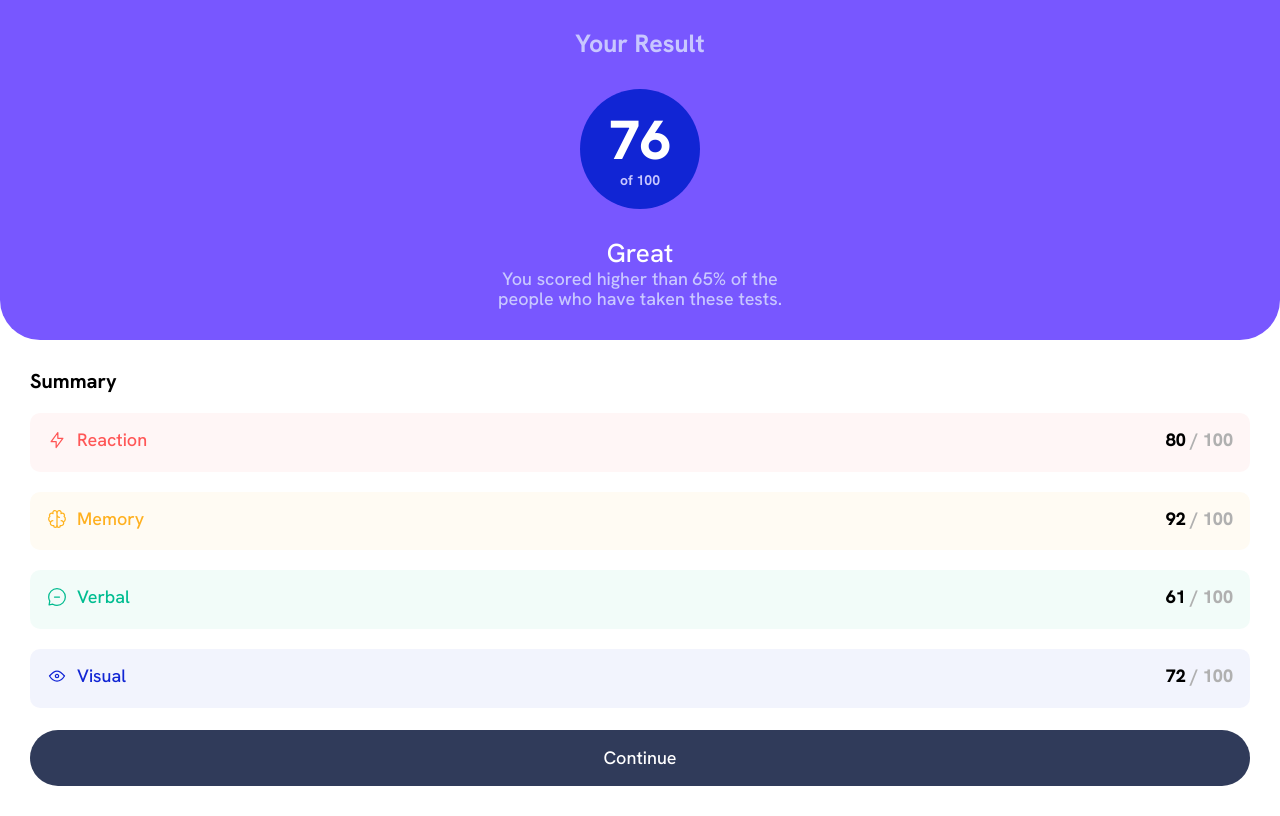
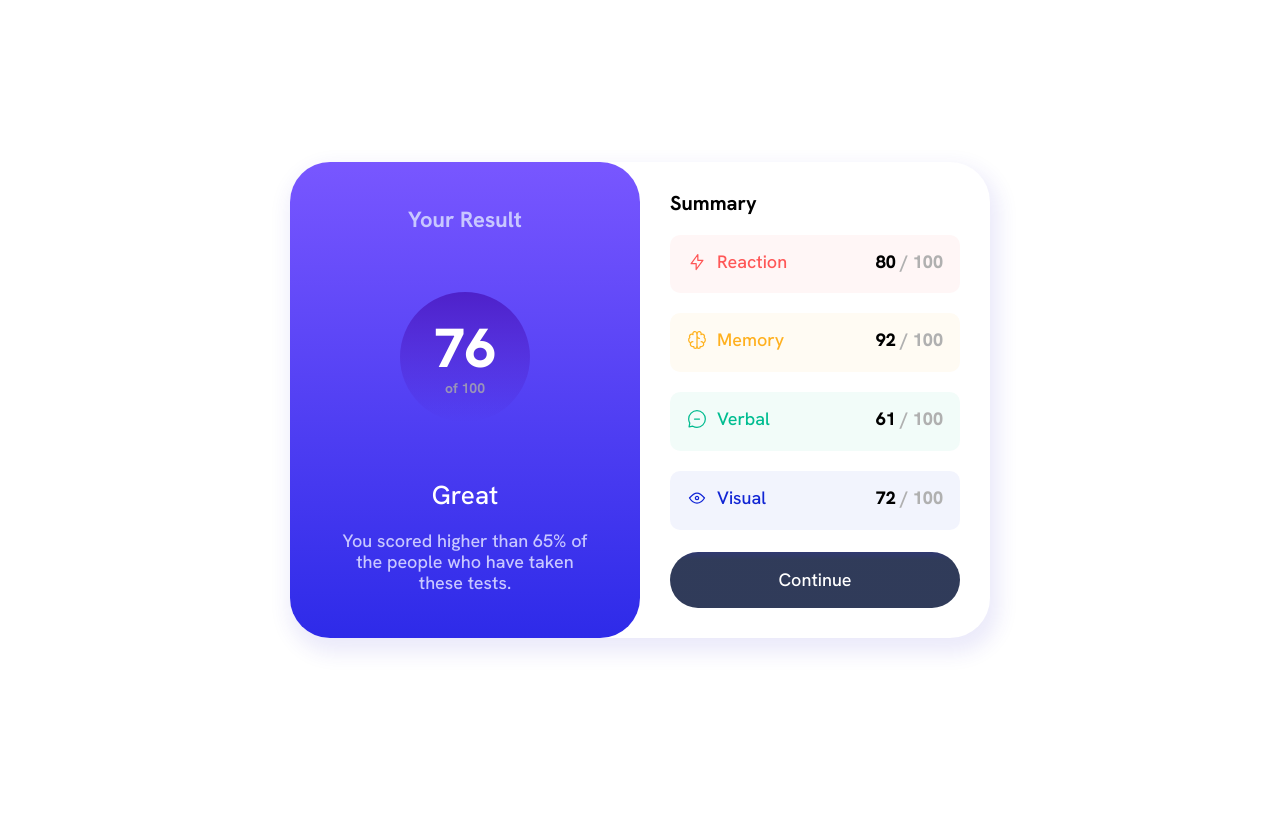
Before and after one commit to Dani237/Result-Sumary-Component, a plain HTML site: page index.html in a window 1280 px wide. Drawn offline with Linux system fonts and the light colour scheme.

Commit message:
Feat: finish desktop styles

```diff
--- a/css/styles.css
+++ b/css/styles.css
@@ -11,7 +11,6 @@
     --violet-blue: hsla(256, 72%, 46%, 1);
     --persian-blue: hsla(241, 72%, 46%, 0);
 
-    --pale-blue: hsl(221, 100%, 96%);
     --light-lavender: hsl(241, 100%, 89%);
     --d-g-blue: hsl(224, 30%, 27%);
 
@@ -24,19 +23,20 @@ html  {
     font-size: 62.5%;
 }
 *, *:before, *:after { box-sizing: inherit; }
-h1, h2, h3, p {
-    margin: 0;
-}
+h1, h2, h3, p { margin: 0; }
 body {
     font-size: 1.8rem;
     font-family: var(--principal-font);
 }
+.flex-column {
+    display: flex;
+    flex-direction: column;
+}
 
 /* RESULT CARD */
 .result-card {
-    background-color: var(--l-s-blue);
-    display: flex;
-    flex-direction: column;
+    background: linear-gradient(0deg, var(--l-r-blue) 0%, var(--l-s-blue) 100%);
+    justify-content: space-around;
     gap: 3rem;
     align-items: center;
     padding: 3rem 0;
@@ -44,16 +44,15 @@ body {
     border-bottom-right-radius: 4rem;
 }
 .result-title {
-    font-size: 2.5rem;
+    font-size: 2.2rem;
     color: var(--light-lavender)
 }
 .result-data {
-    width: 12rem;
-    height: 12rem;
+    width: 13rem;
+    height: 13rem;
     border-radius: 50%;
     background-color: var(--cobalt-blue);
-    display: flex;
-    flex-direction: column;
+    background: linear-gradient(0deg, var(--persian-blue) 0%, var(--violet-blue) 100%);
     align-items: center;
     justify-content: center;
 }
@@ -63,19 +62,16 @@ body {
     font-weight: 800;
 }
 .result-data span {
-    color: var(--light-lavender);
+    color: rgba(171, 171, 171, .8);
     font-weight: 700;
     font-size: 1.4rem;
 }
-.result-description {
-    display: flex;
-    flex-direction: column;
-    align-items: center;
-}
+.result-description { align-items: center; }
 .result-description h2 {
     color: white;
     font-size: 2.6rem;
     font-weight: 500;
+    margin-bottom: 2rem;
 }
 .result-description p {
     max-width: 30rem;
@@ -84,63 +80,59 @@ body {
 }
 
 /* SUMARY CARD */
-.sumary-card {
-    display: flex;
-    flex-direction: column;
-    padding: 3rem 3rem;
-}
-.sumary-title {
-    font-size: 2rem;
-}
+.sumary-card { padding: 3rem 3rem; }
+.sumary-title { font-size: 2rem; }
 .icon-word {
     display: flex;
     gap: 1rem;
 }
 .data {
-    /* border: 1px solid red; */
     border-radius: 1rem;
     padding: 1.7rem;
     margin-top: 2rem;
     display: flex;
     justify-content: space-between;
 }
-.reaction .icon-word span{
-    color: var(--l-red);
-}
-.reaction {
-    background-color: rgba(255, 87, 87, .05);
-}
-.memory .icon-word span{
-    color: var(--orange-yellow);
-}
-.memory {
-    background-color: rgba(255, 176, 31, .05);
-}
-.verbal .icon-word span{
-    color: var(--green-teal);
-}
-.verbal {
-    background-color: rgba(0, 189, 145, .05);
-}
-.visual .icon-word span{
-    color: var(--cobalt-blue);
-}
-.visual {
-    background-color: rgba(17, 37, 212, .05);
-}
-.bold-number, .number {
-    font-weight: 800;
-}
-.number {
-    color: rgb(176, 176, 176);
-}
+.reaction .icon-word span{ color: var(--l-red); }
+.reaction { background-color: rgba(255, 87, 87, .05); }
+.memory .icon-word span{ color: var(--orange-yellow); }
+.memory { background-color: rgba(255, 176, 31, .05); }
+.verbal .icon-word span{ color: var(--green-teal); }
+.verbal { background-color: rgba(0, 189, 145, .05); }
+.visual .icon-word span{ color: var(--cobalt-blue); }
+.visual { background-color: rgba(17, 37, 212, .05); }
+.bold-number, .number { font-weight: 800; }
+.number { color: rgb(176, 176, 176); }
 
 /* SUMARY BUTTON */
 .sumary-button {
     margin-top: 2.2rem;
     border-radius: 3rem;
     padding: 1.8rem 0;
-    background-color: var(--d-g-blue);
+    background: linear-gradient(0deg, var(--d-g-blue), var(--d-g-blue), var(--l-r-blue), var(--l-s-blue));
+    background-size: auto 260%;
+    background-position: 0 100%;
     text-align: center;
     color: white;
+    transition: all .2s ease;
 }
+.sumary-button:hover {
+    cursor: pointer;
+    background-position: 0 0;
+}
+@media (min-width: 730px) {
+    main {
+        display: flex;
+        align-items: center;
+        justify-content: center;
+        height: 100vh;
+    }
+    .principal-card {
+        display: flex;
+        border-radius: 4rem;
+        box-shadow: 4px 10px 20px 5px rgba(58, 47, 206, 0.1);
+    }
+    .result-card, .sumary-card { width: 35rem; }
+    .result-card { border-radius: 4rem; }
+    .result-description p { max-width: 25rem; }
+}
--- a/index.html
+++ b/index.html
@@ -16,19 +16,19 @@
   <main>
     <div class="principal-card">
 
-      <div class="result-card">
+      <div class="result-card flex-column">
         <h1 class="result-title">Your Result</h1>
 
-        <div class="result-data">
+        <div class="result-data flex-column">
           <p>76</p>
           <span>of 100</span>
         </div>
-        <div class="result-description">
+        <div class="result-description flex-column">
           <h2>Great</h2>
           <p>You scored higher than 65% of the people who have taken these tests.</p>
         </div>
       </div>
-      <div class="sumary-card">
+      <div class="sumary-card flex-column">
         <div>
           <h2 class="sumary-title">Summary</h2>
         </div>
```
